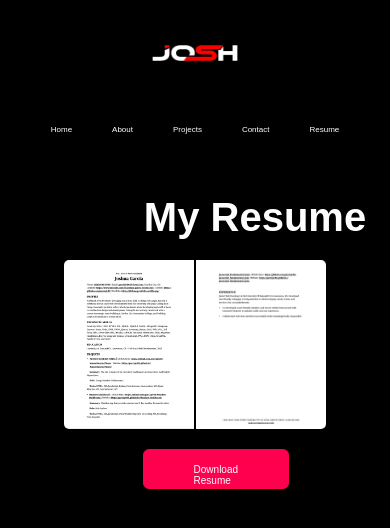
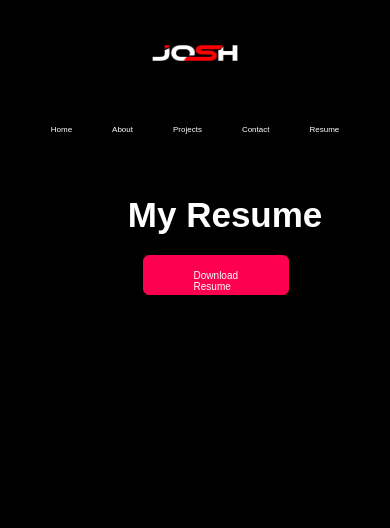
Before and after one commit to garciajv86/React_Portfolio, a React (Vite) app: page /resume in a window 390 px wide. Shown: the top 528 px of the page. Built offline with nearby package versions, Linux system fonts and the light colour scheme.

Commit message:
Corrected the resume page alittle

```diff
--- a/src/pages/ResumePage.jsx
+++ b/src/pages/ResumePage.jsx
@@ -4,17 +4,17 @@ import "../styles/ResumePage.css"; //* Import CSS for ResumePage
 //* Grabbing the resumes pdf version for download and the jpeg versions for displaying
 export default function ResumePage() {
   const pdfUrl = "/Resume.pdf";
-  const imageUrl = "/ResumeImage.jpeg";
-  const imageUrl2 = "/ResumeImage2.jpeg";
+  // const imageUrl = "/Page1.png";
+  // const imageUrl2 = "/Page2.png";
 
   return (
     <div id="resume">
       <div className="container">
         <h1 className="sub-title">My Resume</h1>
-        <div className="image-container">
+        {/* <div className="image-container">
           <img src={imageUrl} alt="Resume" className="resume-image" />
           <img src={imageUrl2} alt="Resume" className="resume-image" />
-        </div>
+        </div> */}
         <a
           href={pdfUrl}
           download="Joshua Garcia's Resume.pdf"
--- a/src/styles/ResumePage.css
+++ b/src/styles/ResumePage.css
@@ -7,18 +7,22 @@
   display: flex;
   justify-content: center;
   background: #ff004f;
-  margin-bottom: 0.05%;
 }
-.image-container {
+/* .image-container {
   display: flex;
   justify-content: space-between;
   max-width: 70%;
   margin: 20px auto;
   border-radius: 5px;
   overflow: hidden;
-}
+} */
 
-.resume-image {
+/* .resume-image {
   max-width: 49.8%;
   height: auto;
+} */
+@media screen and (max-width: 630px) {
+  h1.sub-title {
+    font-size: 35px;
+  }
 }
```
Also changed, not shown: public/ResumeImage.jpeg (deleted), public/ResumeImage2.jpeg (deleted).
